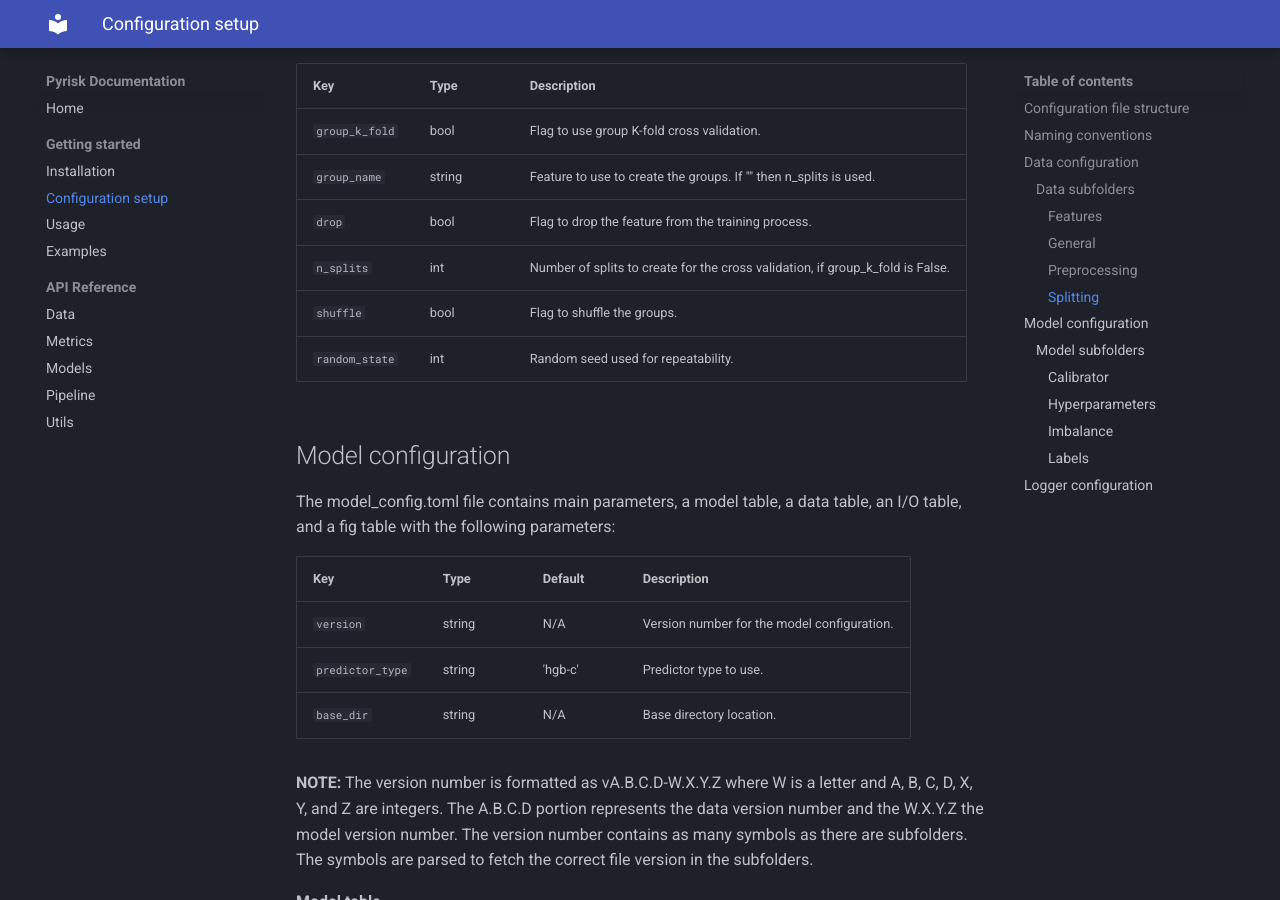
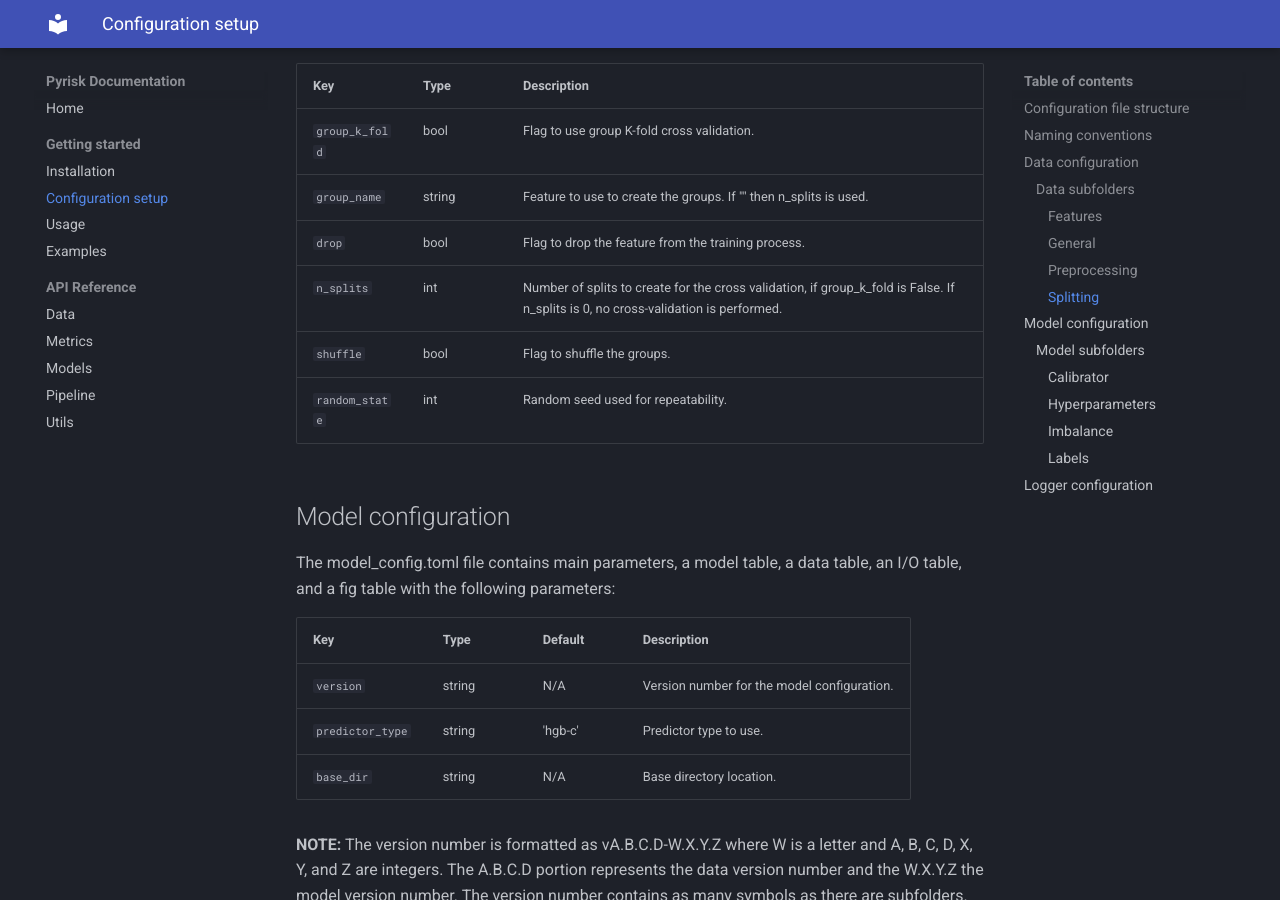
Before and after one commit to Surgical-Recovery-and-Safety-Lab/medpipe, an MkDocs documentation site: the page built from docs/config.md, in a window 1280 px wide and 900 px high, scrolled down 4779 px. Built offline with MkDocs 1.6.1 and Material for MkDocs 9.7.7, drawn with Linux system fonts in a browser that asks for light colours.

Commit message:
Updated documentation

```diff
--- a/docs/config.md
+++ b/docs/config.md
@@ -152,7 +152,7 @@ These parameters are used for cross-validation scheme.
 | `group_k_fold` | bool  | Flag to use group K-fold cross validation. |
 | `group_name` | string  | Feature to use to create the groups. If "" then n_splits is used. |
 | `drop` | bool  | Flag to drop the feature from the training process. |
-| `n_splits` | int  | Number of splits to create for the cross validation, if group_k_fold is False. |
+| `n_splits` | int  | Number of splits to create for the cross validation, if group_k_fold is False. If n_splits is 0, no cross-validation is performed. |
 | `shuffle` | bool  | Flag to shuffle the groups. |
 | `random_state` | int  | Random seed used for repeatability. |
 
```
